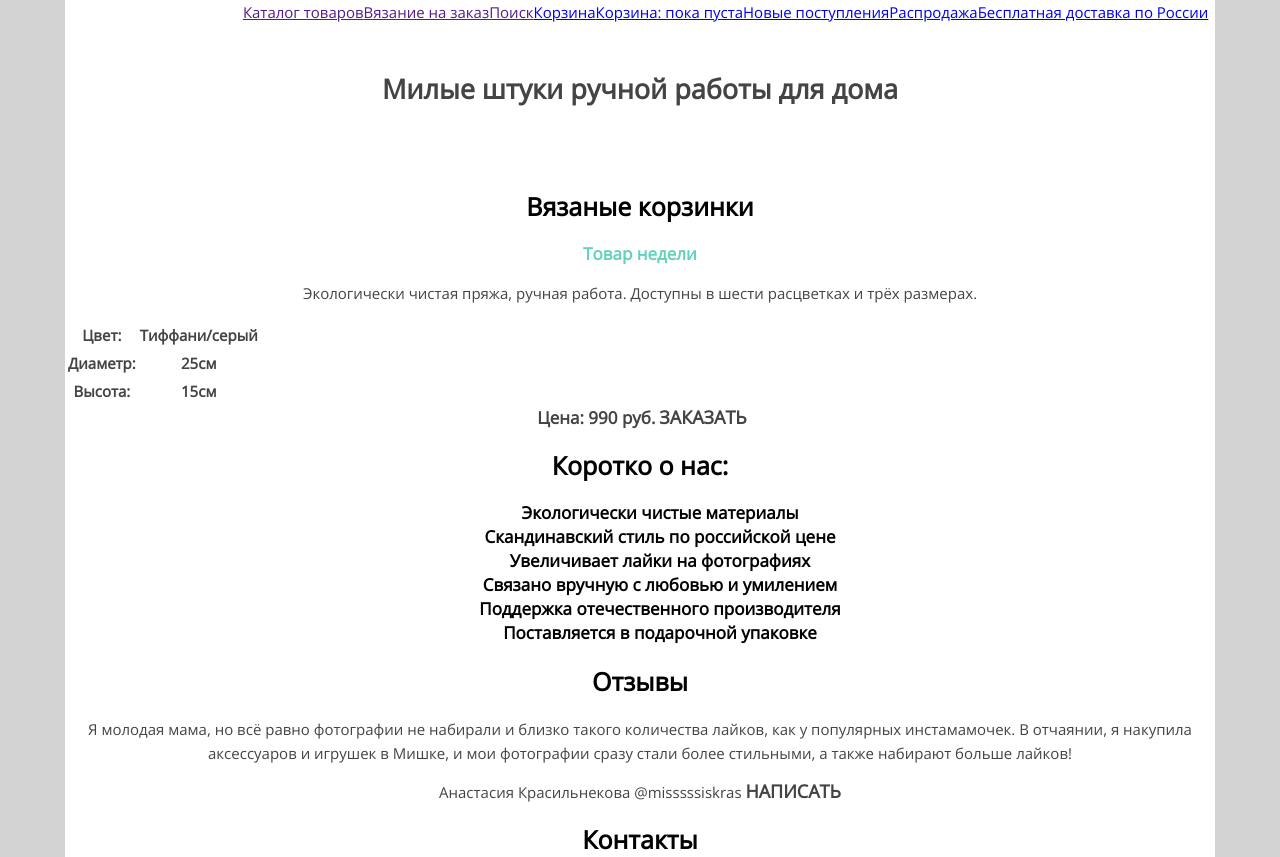
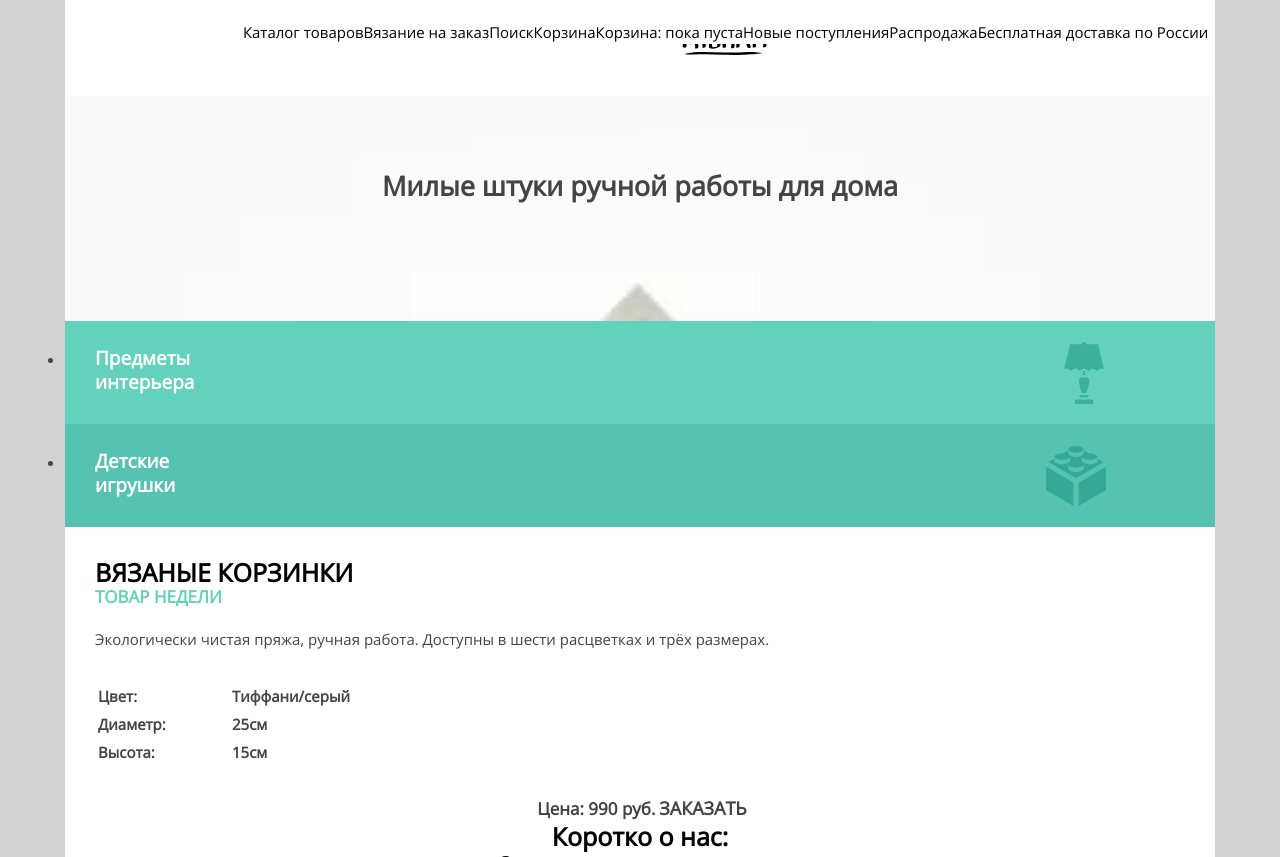
Before and after one commit to SvetlanaZubareva/1-bear-1, a website: page source/index.html in a window 1280 px wide. Shown: the top 857 px of the page. Drawn offline with Linux system fonts and the light colour scheme.

Commit message:
Работа над дизайном сайта

```diff
--- a/source/index.html
+++ b/source/index.html
@@ -7,6 +7,11 @@
   </head>
   <body class="page-body">
     <header class="main-header">
+      <picture class="main-header__svg">
+        <source media="(min-width: 1150px)" srcset="">
+        <source media="(min-width: 768px)" srcset="">
+        <img class="main-header__svg" src="img/svg/mishka-logo-mobile.svg" alt="Мишка логотип сайта">
+      </picture>
       <nav class="main-nav main-nav--closed  main-nav--nojs main-nav">
         <button class="main-nav__toggle" type="button">
           <span class="visually-hidden">Открыть меню</span>
@@ -58,18 +63,21 @@
       </nav>
     </header>
     <main class="main-container">
-      <h1 class="welcome-section-header">Милые штуки ручной работы для дома</h1>
+      <section class="welcome-section-header">
+        <h1 class="welcome-section-header__h1">Милые штуки ручной работы для дома</h1>
+      </section>
       <ul class="main-container__ul">
-        <li class="main-container__li">
-          Предметы интерьера
+        <li class="main-container__li main-container__li--img">
+          <p class="main-container__span">Предметы интерьера</p>
         </li>
-        <li class="main-container__li">
-          Детские игрушки
+        <li class="main-container__li main-container__li--color">
+          <p class="main-container__span"> Детские игрушки</p>
          </li>
       </ul>
-      <h2 class="blanks-secondary">Вязаные корзинки</h2>
-      <span class="blanks-secondary__span">Товар недели</span>
-      <p class="blanks-secondary__paragraph">Экологически чистая пряжа, ручная работа. Доступны в шести расцветках и трёх размерах.</p>
+      <section class="main-container__section-description">
+        <h2 class="blanks-secondary blanks-secondary__h2--pozition">Вязаные корзинки</h2>
+        <p class="blanks-secondary__span blanks-secondary__span--pozition">Товар недели</p>
+        <p class="blanks-secondary__paragraph blanks-secondary__paragraph--pozition">Экологически чистая пряжа, ручная работа. Доступны в шести расцветках и трёх размерах.</p>
         <table class="main-container__table">
           <tr class="main-container__table-line">
             <th class="main-container__table-column">
@@ -96,9 +104,12 @@
             </th>
           </tr>
         </table>
+      </section>
+      <section>
         <img class="main-container__img-product" src="" alt="">
         <span class="main-container__span-price">Цена: 990 руб.</span>
         <a class="main-container__link-product" href="">Заказать</a>
+      </section>
       <h2 class="blanks-secondary">Коротко о нас:</h2>
       <ul class="main-container__ul">
         <li class="main-container__list">Экологически чистые материалы</li>
--- a/source/less/bloks/blanks-secondary.less
+++ b/source/less/bloks/blanks-secondary.less
@@ -3,6 +3,7 @@
     font-size: 25px;
     line-height: 30px;
     color: #000000;
+    margin: 0;
 }
 
 .blanks-secondary__span {
@@ -10,6 +11,7 @@
     font-size: 17px;
     line-height: 20px;
     color: #63d1bb;
+    margin: 0;
 }
 
 .blanks-secondary__paragraph {
@@ -17,11 +19,23 @@
     font-size: 15px;
     line-height: 24px;
     color: #444444;
+    margin: 0;
 }
 
-.main-container__table {
-    font-weight: 400;
-    font-size: 15px;
-    line-height: 24px;
-    color: #444444;
+
+
+.blanks-secondary__h2--pozition {
+    text-align: left;
+    text-transform: uppercase;
 }
+
+.blanks-secondary__span--pozition {
+    text-align: left;
+    text-transform: uppercase;
+    margin-bottom: 20px;
+}
+
+.blanks-secondary__paragraph--pozition {
+    text-align: left;
+    margin-bottom: 30px;
+}
--- a/source/less/bloks/main-container.less
+++ b/source/less/bloks/main-container.less
@@ -1,8 +1,16 @@
 .main-container__li {
+    background-color: #63d1bb;
+    text-align: left;
+    padding: 25px 30px 30px;
+}
+
+.main-container__span {
     font-weight: 700;
     font-size: 19px;
     line-height: 24px;
     color: #ffffff;
+    width: 130px;
+    margin: 0;
 }
 
 .main-container__span-price {
@@ -35,3 +43,42 @@
     line-height: 30px;
     color: #000000;
 }
+
+.main-container__ul {
+    margin: 0;
+    padding: 0;
+}
+
+.main-container__li--color {
+    background-color: #56c3b2;
+    background-image: url(../img/svg/toy-svg.svg);
+    background-repeat: no-repeat;
+    background-position-y: center;
+    background-position-x: 90%;
+}
+
+.main-container__li--img {
+    background-image: url(../img/svg/interior.svg);
+    background-repeat: no-repeat;
+    background-position-y: center;
+    background-position-x: 90%;
+}
+
+.main-container__section-description {
+    padding: 30px;
+}
+
+.main-container__table {
+    font-weight: 400;
+    font-size: 15px;
+    line-height: 24px;
+    color: #444444;
+}
+
+.main-container__table-line {
+    text-align: left;
+}
+
+.main-container__table-column {
+    width: 130px;
+}
--- a/source/less/bloks/main-header.less
+++ b/source/less/bloks/main-header.less
@@ -5,3 +5,12 @@
     color: #000000;
     list-style: none;
 }
+
+.main-header {
+    padding: 20px 0 20px;
+}
+
+.main-header__svg {
+    position: absolute;
+    right: 40%;
+}
--- a/source/less/bloks/main-nav.less
+++ b/source/less/bloks/main-nav.less
@@ -36,7 +36,7 @@
   .main-nav__wrapper {
     flex-direction: column;
     z-index: 2;
-    background-color: #81b3d2;
+    background-color: #ffffff;
     position: absolute;
     width: 100%;
 
@@ -80,7 +80,7 @@
     border: none;
     cursor: pointer;
     background-color: #ffffff;
-    top: 17px;
+    top: 25px;
     right: 22px;
 
     @media (min-width: @tablet-width) {
@@ -108,21 +108,21 @@
     left: 0;
     width: 22px;
     height: 4px;
-    background-color: #81b3d2;
-    box-shadow: 0 8px 0 0 #81b3d2, 0 16px 0 0 #81b3d2;
+    background-color: #000000;
+    box-shadow: 0 8px 0 0 #000000, 0 16px 0 0 #000000;
   }
 
   .main-nav--closed .main-nav__toggle:active::before {
-    background-color: fade(#81b3d2, 30%);
+    background-color: fade(#000000, 30%);
     box-shadow:
-      0 8px 0 0 fade(#81b3d2, 30%),
-      0 16px 0 0 fade(#81b3d2, 30%);
+      0 8px 0 0 fade(#000000, 30%),
+      0 16px 0 0 fade(#000000, 30%);
   }
 
   .main-nav--opened .main-nav__toggle {
     top: 17;
     right: 17;
-    background-color: #81b3d2;
+    background-color: #ffffff;
 
     &::before,
     &::after {
@@ -131,7 +131,7 @@
       right: 1px;
       width: 22px;
       height: 4px;
-      background-color: #ffffff;
+      background-color: #000000;
     }
 
     &::before {
@@ -180,7 +180,7 @@
 
   .main-nav--nojs .user-list__item {
     display: block;
-    background-color: #81b3d2;
+    background-color: #000000;
   }
 
   .main-nav__section {
--- /dev/null
+++ b/source/less/bloks/site-list.less
@@ -0,0 +1,4 @@
+.site-list__link {
+    text-decoration: none;
+    color: #000000;
+}
--- a/source/less/bloks/welcome-section-header.less
+++ b/source/less/bloks/welcome-section-header.less
@@ -1,6 +1,14 @@
 .welcome-section-header {
+   background-image: url(../img/webp/hero-mobile.webp);
+   background-repeat: no-repeat;
+   box-sizing: border-box;
+   background-size: 100%, cover;
+   padding: 75px 20px 120px;
+}
+
+.welcome-section-header__h1 {
    font-weight: 700;
    font-size: 27px;
    line-height: 30px;
-
+   margin: 0;
 }
--- a/source/less/style.less
+++ b/source/less/style.less
@@ -4,3 +4,4 @@
 @import "../less/bloks/main-container.less";
 @import "../less/bloks/blanks-secondary.less";
 @import "../less/bloks/main-nav.less";
+@import "../less/bloks/site-list.less";
```
Also changed, not shown: source/css/style.min.css, source/img/sprite.svg (added), source/img/svg/interior.svg (added), source/img/svg/mishka-logo-mobile.svg (added), source/img/svg/toy-svg.svg (added), source/img/webp/hero-mobile.webp (added), 1 other file. Lines whose indentation alone changed are shown as unchanged.
